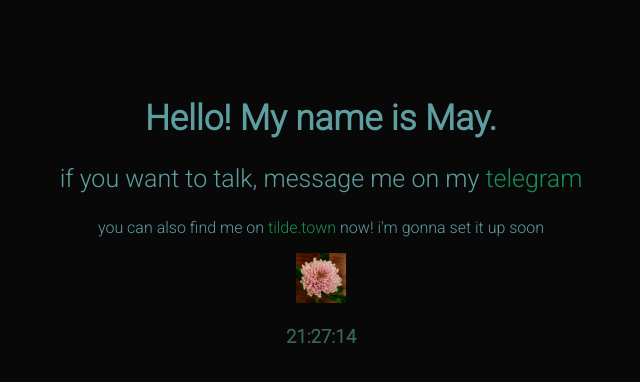
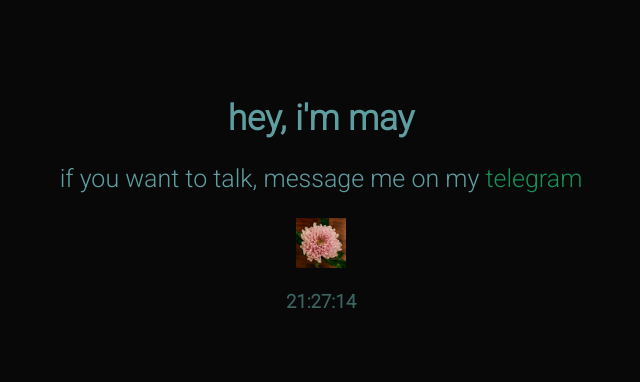
Before and after one commit to MayDonut/maydonut.github.io, a plain HTML site: page index.html in a window 1280 px wide. Shown: the whole page, without its empty margins (319-959 px from the left). Drawn offline with Linux system fonts and the light colour scheme.

Commit message:
mmmmm updating

```diff
--- a/index.html
+++ b/index.html
@@ -5,7 +5,7 @@
     <link rel="stylesheet" type="text/css" href="style.css">
     <script src="scripts.js"></script>
     <title>
-      May's Website
+      Website
     </title>
   </head>
   <body onload="startTime()">
@@ -17,15 +17,15 @@
     </div>
     <div id="intro">
       <h1>
-        Hello! My name is May.
+        hey, i'm may
       </h1>
 	<p id="telegram">
         if you want to talk, message me on my <a href="https://telegram.me/IAmACatMeow">telegram</a>
         </p>
-	<p>
+	<!-- <p>
 	you can also find me on <a href="https://tilde.town/~may/">tilde.town</a> now! i'm gonna set it up soon
-  </p>
-  <img src="images/48523568632_72030be45c_b.jpg" alt='A small and pink chrysanthemum ' width=50>
+  </p> -->
+  <img src="images/48523568632_72030be45c_b.jpg" alt='A small and pink chrysanthemum flower' width=50>
   <h3 id="time"></h3>
     </div>
   </body>
```
